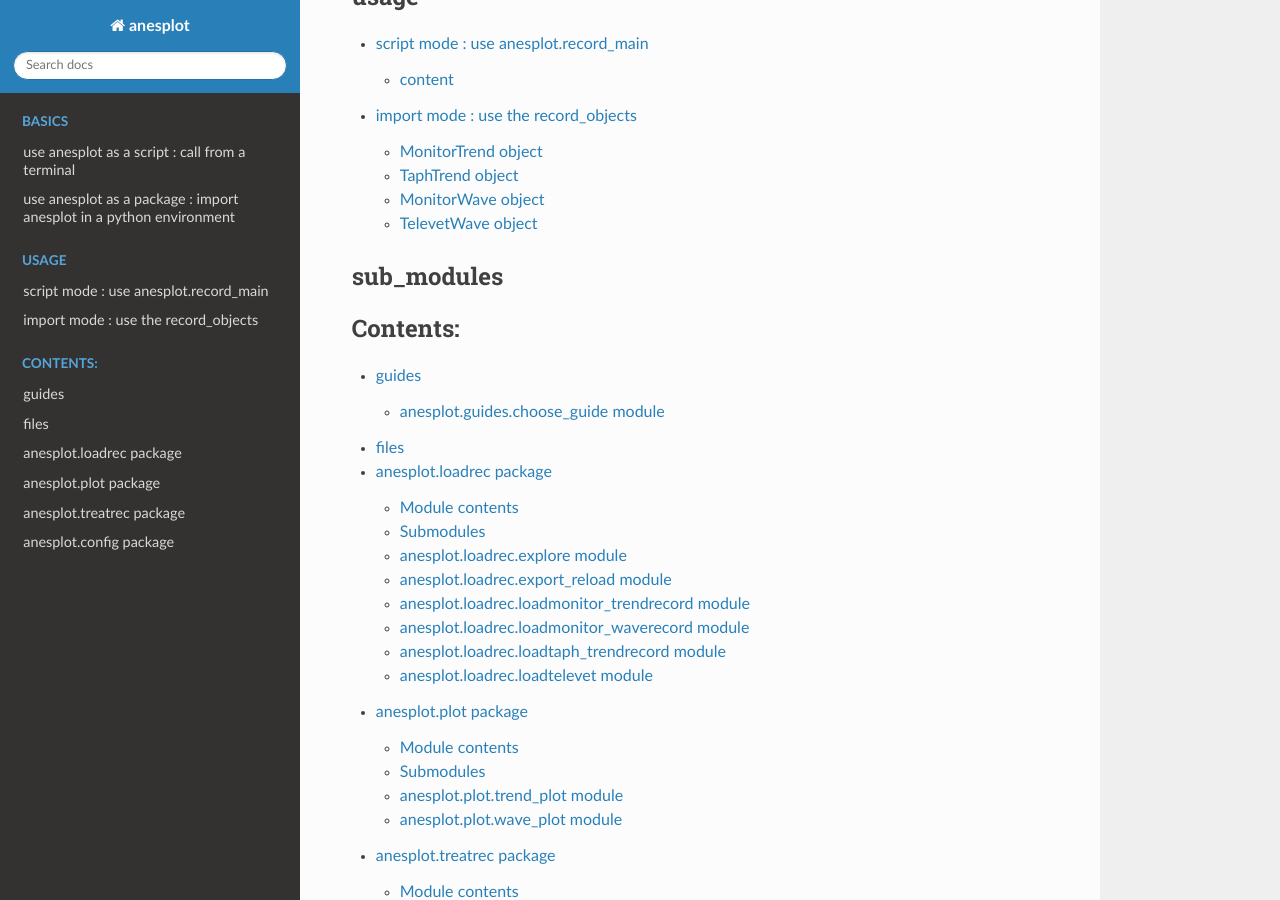
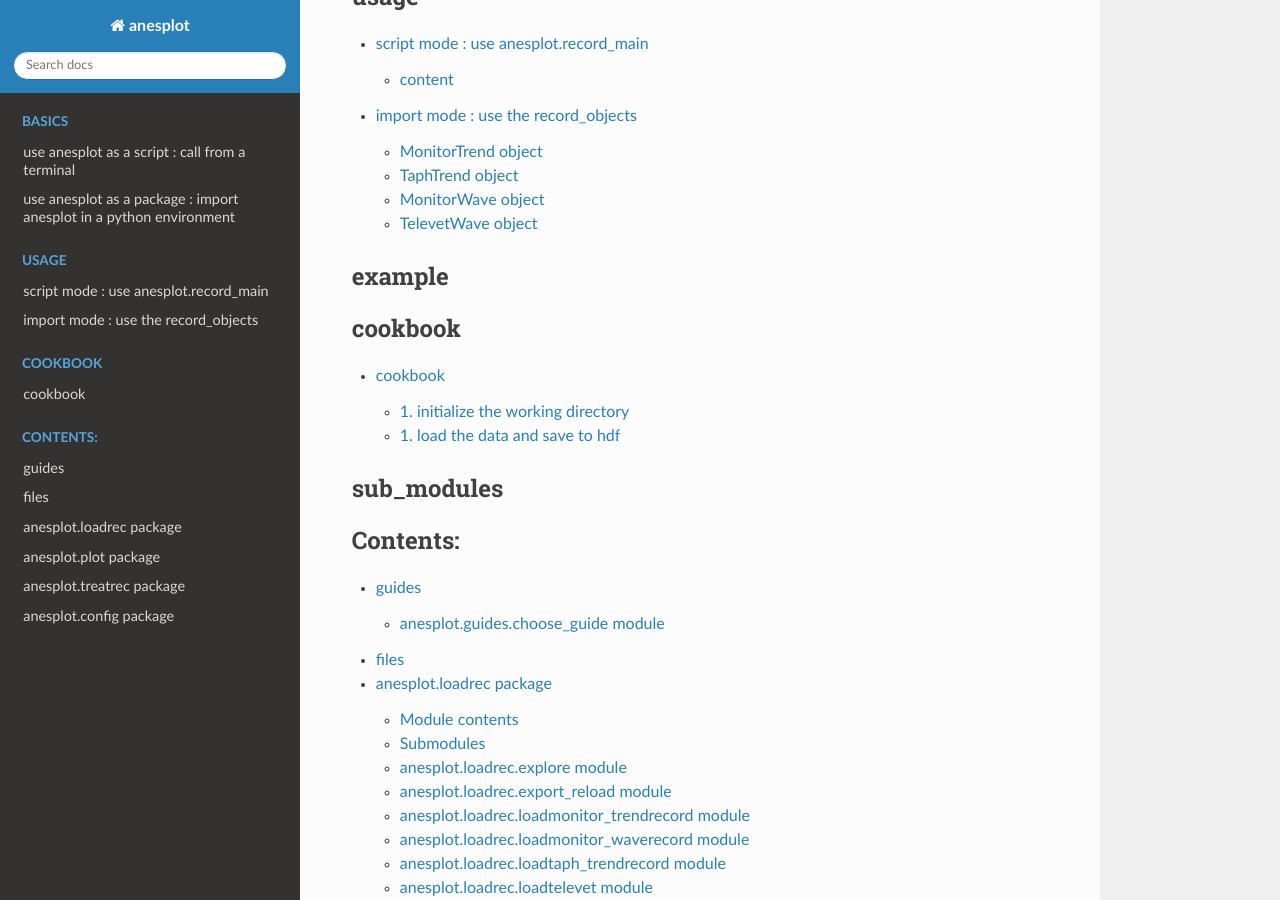
Before and after one commit to chrisD91/anesthPlot, a Sphinx documentation site: the page built from docs/source/index.rst, in a window 1280 px wide and 900 px high, scrolled down 881 px. Built offline with Sphinx 7.4.7 and the Read the Docs theme 2.0.0, drawn with Linux system fonts in a browser that asks for light colours.

Commit message:
doc, minor

```diff
--- a/docs/source/index.rst
+++ b/docs/source/index.rst
@@ -45,6 +45,14 @@ usage
    anesplot.record_main
    record_objects
 
+example
+=======
+
+.. toctree::
+   :caption: cookbook
+
+   cookbook
+
 sub_modules
 ===========
 
```
Also changed, not shown: docs/source/cookbook.rst (+6 -6 lines).
